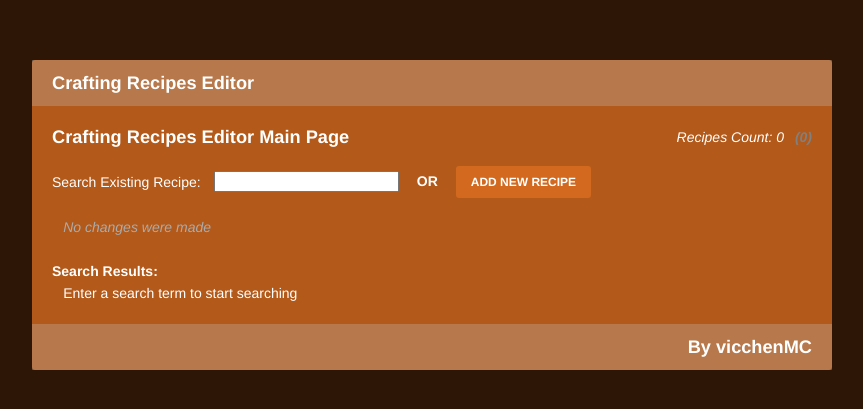
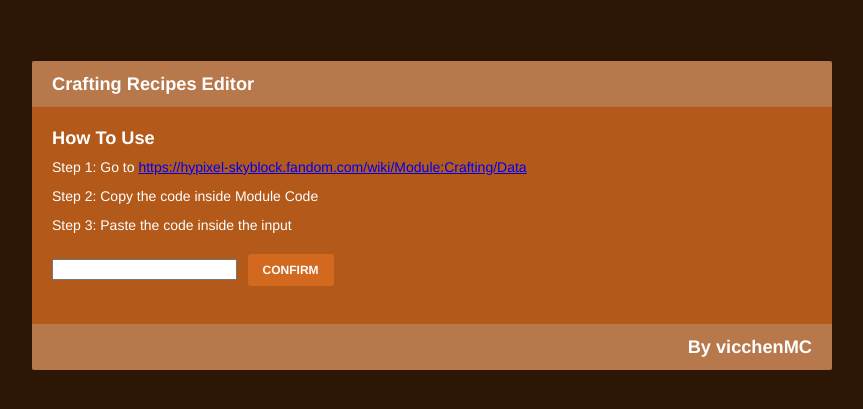
Before and after one commit to vicchen666/vicchen666.github.io, a plain HTML site: page index.html in a window 1280 px wide. Shown: the part 185-594 px from the top of the page, without its empty margins (208-1071 px from the left). Drawn offline with nearby package versions, Linux system fonts and the light colour scheme.

Commit message:
Crafting Table 0.22

```diff
--- a/index.html
+++ b/index.html
@@ -8,13 +8,21 @@
 </head>
 
 <body>
-    <div id = "Container">
-        <div id ="CraftingRecipesEditor">
+    <div id="Container">
+        <div id="CraftingRecipesEditor">
             <header>
                 <h3>Crafting Recipes Editor</h3>
             </header>
             <section>
-                <div id="Search">
+                <div id="Input" style="display: block;">
+                    <div id="Instruction">How To Use</div><br>
+                    <div class="step">Step 1: Go to <a href="https://hypixel-skyblock.fandom.com/wiki/Module:Crafting/Data" target="_blank">https://hypixel-skyblock.fandom.com/wiki/Module:Crafting/Data</a></div>
+                    <div class="step">Step 2: Copy the code inside Module Code</div>
+                    <div class="step">Step 3: Paste the code inside the input</div>
+                    <input id="Code" maxlength="100000">
+                    <button>Confirm</button>
+                </div>
+                <div id="Search" style="display: none;">
                     <div id="PageTitle">Crafting Recipes Editor Main Page</div>
                     <div id="TotalRecipes">
                         <p>
@@ -42,6 +50,12 @@
                         <p>Enter a search term to start searching</p>
                     </ul>
                 </div>
+                <div id="Editor">
+
+                </div>
+                <div id="Result">
+
+                </div>
             </section>
             <footer>
                 <h3>By vicchenMC</h3>
--- a/styles/common.css
+++ b/styles/common.css
@@ -1,5 +1,6 @@
 body {
     background-color: #2d1606;
+    display: block;
 }
 body, ul, p {
     font-family: rubik,helvetica,arial,sans-serif;
@@ -49,7 +50,16 @@ h3 {
     min-width: 100px;
     padding: 20px;
 }
-#PageTitle{
+
+/* Input */
+.step {
+    margin-top: 0.5em;
+}
+#Code {
+    margin: 0.5em 0.5em 0 0;
+}
+/* #Search */
+#PageTitle, #Instruction{
     float: left;
     font-size: 1.3em;
     font-weight: bold;
@@ -110,6 +120,7 @@ h3 {
     margin-left: 0.8em;
 }
 button {
+    cursor: pointer;
     background-color: chocolate;
     font-family: rubik,helvetica,arial,sans-serif;
     font-weight: bold;
```
